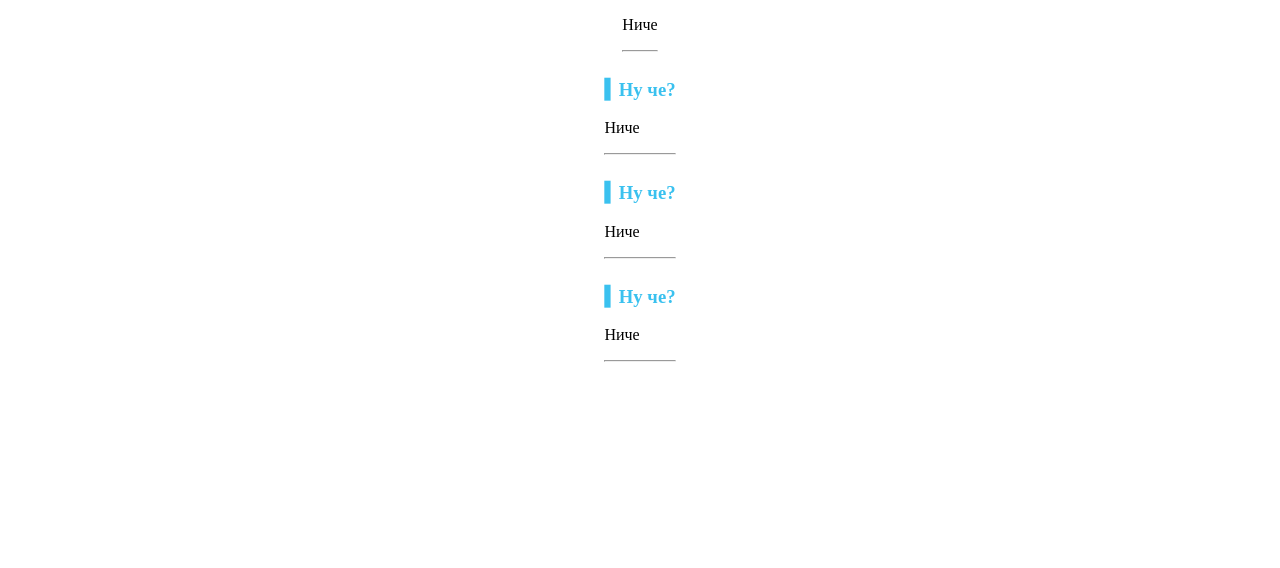
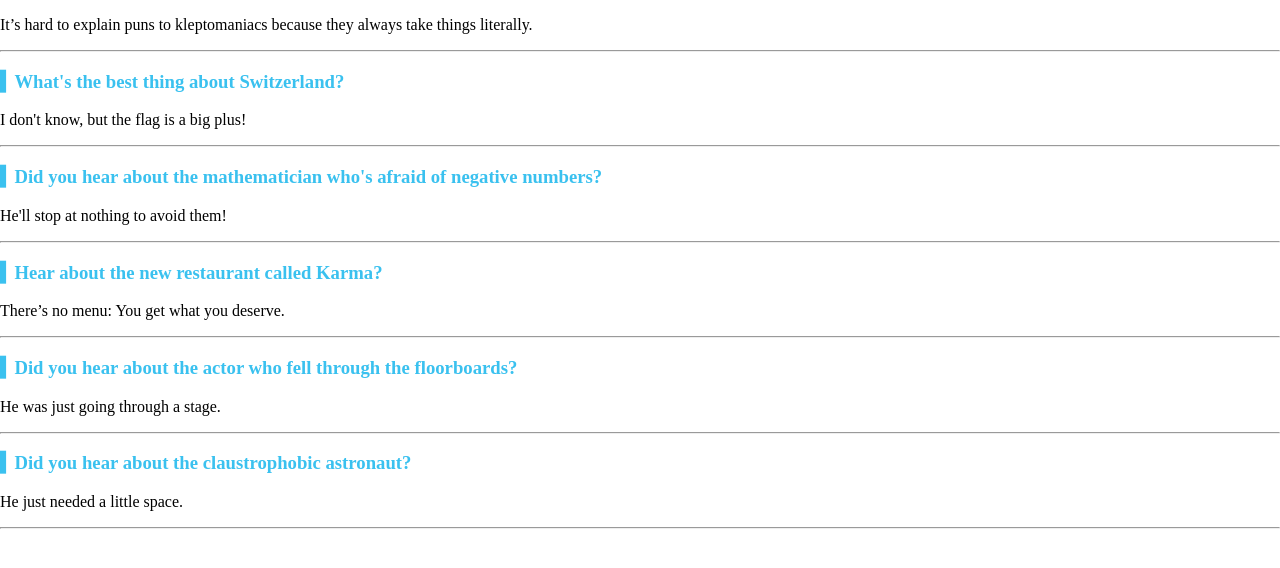
Before and after one commit to ZValeriy/React_simple, a React (Create React App) app: page / in a window 1280 px wide. Shown: the top 568 px of the page. Built offline with nearby package versions, Linux system fonts and the light colour scheme.

Commit message:
add json object

```diff
--- a/src/App.js
+++ b/src/App.js
@@ -1,35 +1,12 @@
 import React from "react"
 import Joke from "./components/Joke";
+import jokesData from "./jokesData";
 
 function App() {
+    const jokeComponents = jokesData.map(joke => <Joke key={joke.id} question={joke.question} punchLine={joke.punchLine} />)
     return (
-        <div className="jokes">
-            <Joke
-                joke = {{
-                    punchLine: "Ниче"
-                }}
-            />
-
-            <Joke
-                joke = {{
-                    question: "Ну че?",
-                    punchLine: "Ниче"
-                }}
-            />
-
-            <Joke
-                joke = {{
-                    question: "Ну че?",
-                    punchLine: "Ниче"
-                }}
-            />
-
-            <Joke
-                joke = {{
-                    question: "Ну че?",
-                    punchLine: "Ниче"
-                }}
-            />
+        <div>
+            {jokeComponents}
         </div>
     )
 }
--- a/src/components/Joke.js
+++ b/src/components/Joke.js
@@ -1,10 +1,10 @@
 import React from "react";
 
-function Joke(props) {
+function Joke(joke) {
     return (
         <div>
-            <h3 style={{display: props.joke.question ? "block" : "none"}}><font color="#3AC1EF">▍{props.joke.question}</font></h3>
-            <p>{props.joke.punchLine}</p>
+            <h3 style={{display: joke.question ? "block" : "none"}}><font color="#3AC1EF">▍{joke.question}</font></h3>
+            <p>{joke.punchLine}</p>
             <hr />
         </div>
     )
--- /dev/null
+++ b/src/jokesData.js
@@ -0,0 +1,33 @@
+const jokesData = [
+    {
+        id: 1,
+        punchLine: "It’s hard to explain puns to kleptomaniacs because they always take things literally."
+    },
+    {
+        id: 2,
+        question: "What's the best thing about Switzerland?",
+        punchLine: "I don't know, but the flag is a big plus!"
+    },
+    {
+        id: 3,
+        question: "Did you hear about the mathematician who's afraid of negative numbers?",
+        punchLine: "He'll stop at nothing to avoid them!"
+    },
+    {
+        id: 4,
+        question: "Hear about the new restaurant called Karma?",
+        punchLine: "There’s no menu: You get what you deserve."
+    },
+    {
+        id: 5,
+        question: "Did you hear about the actor who fell through the floorboards?",
+        punchLine: "He was just going through a stage."
+    },
+    {
+        id: 6,
+        question: "Did you hear about the claustrophobic astronaut?",
+        punchLine: "He just needed a little space."
+    }
+]
+
+export default jokesData
```
